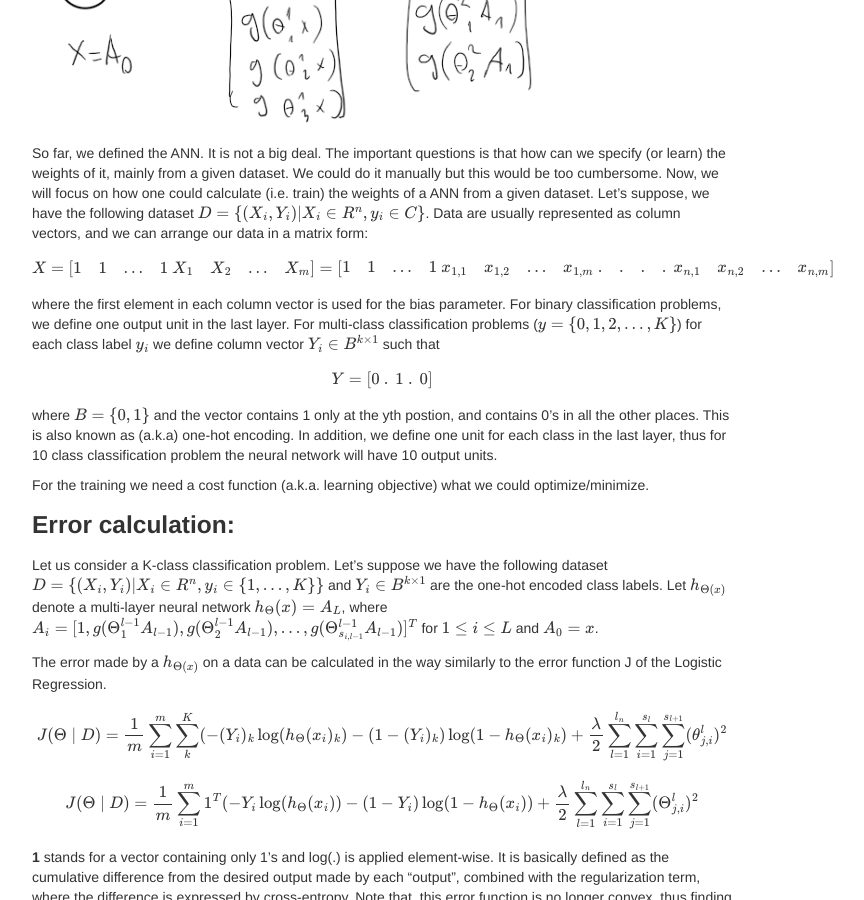
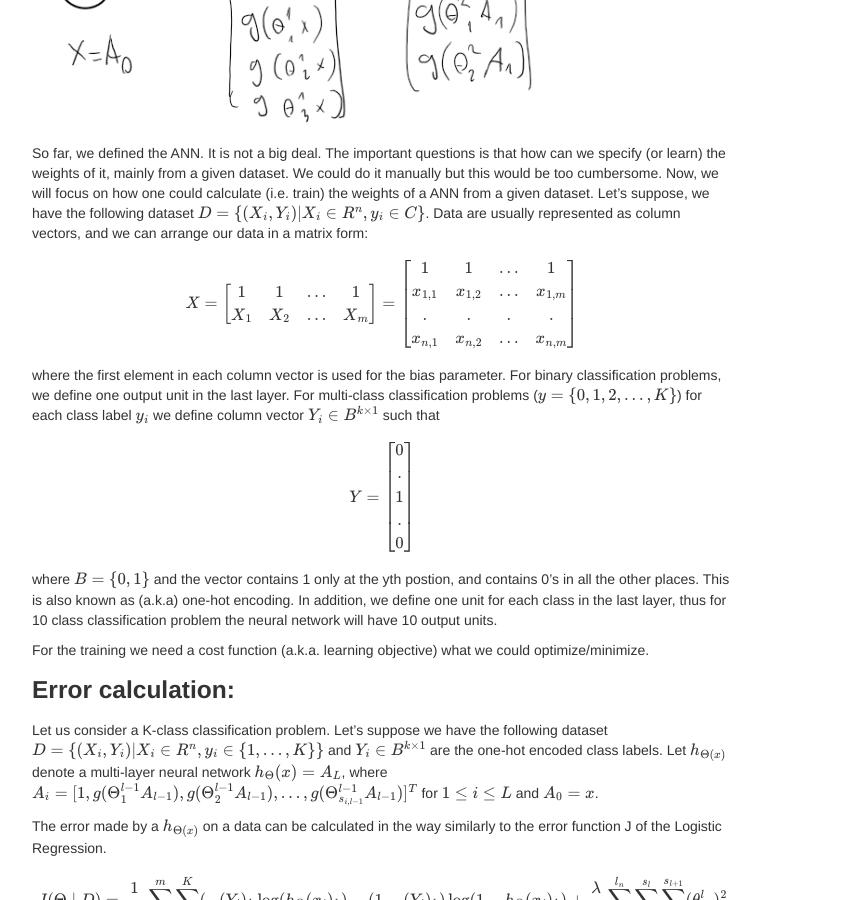
Before and after one commit to kfattila/kfattila.github.io, a Jekyll site: the page built from pages/ANN.md, in a window 1280 px wide and 900 px high, scrolled down 7965 px. Shown: the whole window, without its empty margins (258-1122 px from the left). Built offline with Jekyll 4.4.1, drawn with Linux system fonts in a browser that asks for light colours; nearby versions of some CDN libraries; comment, search, counter and statistics services are not loaded.

Commit message:
Lec notes

```diff
--- a/pages/ANN.md
+++ b/pages/ANN.md
@@ -125,13 +125,13 @@ So far, we defined the ANN. It is not a big deal. The important questions is tha
 Now, we will focus on how one could calculate (i.e. train) the weights of a ANN from a given dataset. Let's suppose, we have the following dataset \\(D = \\{(X_{i}, Y_{i})|X_{i} \in R^{n}, y_{i} \in C\\}\\). Data are usually represented as column vectors, and we can arrange our data in a matrix form:
 \\[
 X = \left[\begin{array}{cccc}
-1 & 1 & ... & 1   \\\
+1 & 1 & ... & 1   \cr
 X_{1} & X_{2} & ... & X_{m}
 \end{array}\right] =
 \left[\begin{array}{cccc}
-1 & 1 & ... & 1   \\\
-x_{1,1} & x_{1,2} & ... & x_{1,m} \\\
-. & . & . & . \\\
+1 & 1 & ... & 1   \cr
+x_{1,1} & x_{1,2} & ... & x_{1,m} \cr
+. & . & . & . \cr
 x_{n,1} & x_{n,2} & ... & x_{n,m}
 \end{array}\right]
 \\]
@@ -139,10 +139,10 @@ where the first element in each column vector is used for the bias parameter.
 For binary classification problems, we define one output unit in the last layer.
 For multi-class classification problems (\\(y = \\{0,1,2,...,K\\}\\)) for each class label \\(y_{i}\\)  we define column vector \\(Y_{i} \in B^{k \times 1}\\) such that
 \\[Y = \left[\begin{array}{cccc}
-0 \\\
-. \\\
-1 \\\
-. \\\
+0 \cr
+. \cr
+1 \cr
+. \cr
 0
 \end{array}\right]
 \\]
```
